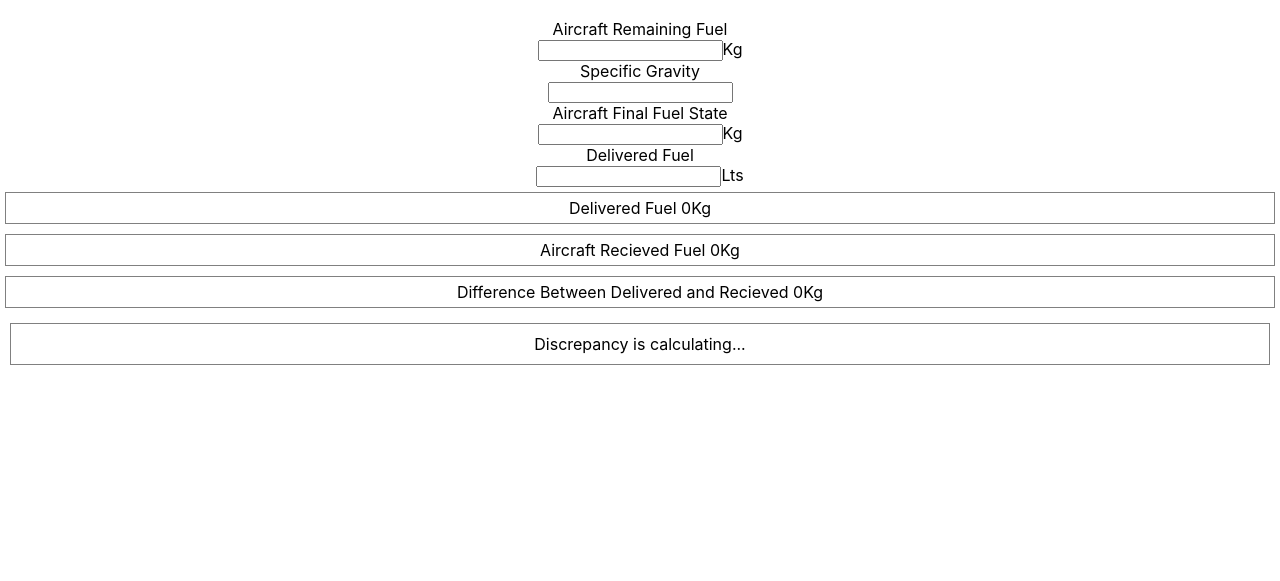
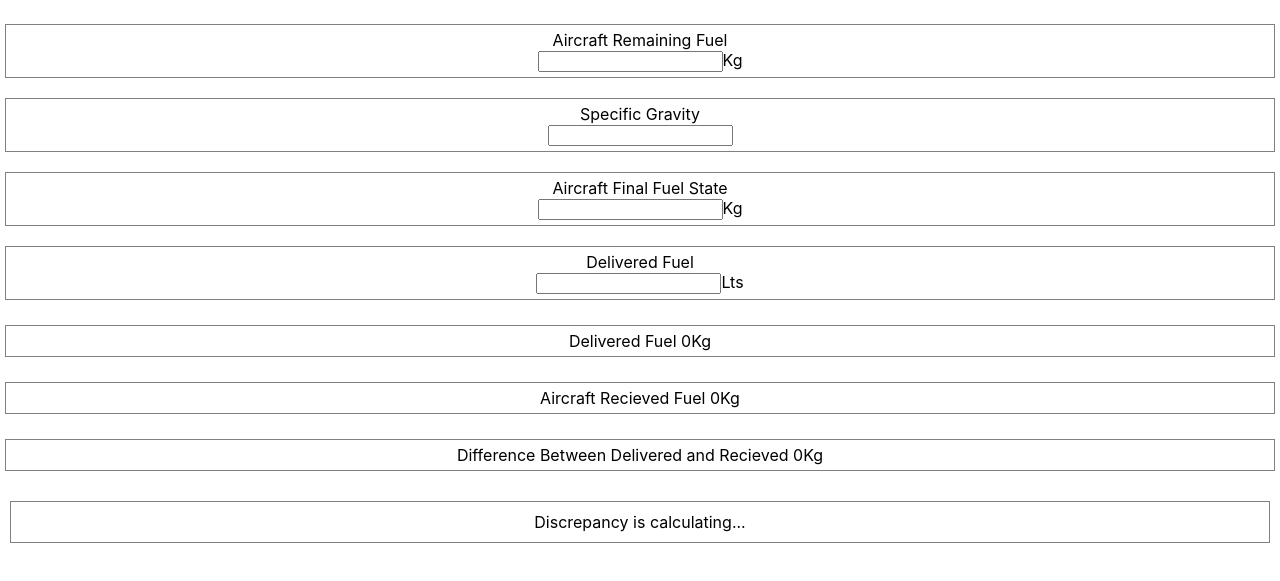
Before and after one commit to kasworld-aero/fuel-clc, a React app in the folder fuel-calculator/: page / in a window 1280 px wide. Shown: the part 63-644 px from the top of the page. Built offline with nearby package versions, Linux system fonts and the light colour scheme.

Commit message:
Edited styling and addition to fuel calcs

```diff
--- a/fuel-calculator/src/components/Discrepancy.css
+++ b/fuel-calculator/src/components/Discrepancy.css
@@ -6,7 +6,7 @@
 .results {
     border: 1px solid grey;
     padding: 5px;
-    margin: 5px;
+  margin: 5px 5px 20px 5px;
 }
 
 .disc-calc {
--- a/fuel-calculator/src/components/Discrepancy.js
+++ b/fuel-calculator/src/components/Discrepancy.js
@@ -1,5 +1,5 @@
 /**
- * todo need to cofirm with Chris what calcualation they use then apply
+ * todo sort out styling, include media queries.
  */
 import React from 'react';
 import './Discrepancy.css'
--- a/fuel-calculator/src/containers/App.css
+++ b/fuel-calculator/src/containers/App.css
@@ -1,5 +1,15 @@
+/**
+ * todo Brake screen down into fractions in columns to add more reactive UI
+*/
+
 .App {
   display: flex;
   flex-direction: column;
   text-align: center;
 }
+
+.input-box {
+  border: 1px solid grey;
+  padding: 5px;
+  margin: 5px 5px 20px 5px;
+}
--- a/fuel-calculator/src/containers/App.js
+++ b/fuel-calculator/src/containers/App.js
@@ -19,23 +19,35 @@ function App() {
     <div className="App">
       <h1>Engineering Fuel Calculator</h1>
       <form>
-        Aircraft Remaining Fuel<br /> <input
+        <div className='input-box'>
+          <label>Aircraft Remaining Fuel<br /></label>
+          <input
             type='text'
             value={remainingFuel}
             onChange={e => setRemainingFuel(e.target.value)}
-        />Kg<br />
-        Specific Gravity<br /> <input
+          />Kg
+        </div>
+        <div className='input-box'>
+          <label>Specific Gravity<br /></label>
+          <input
             type='text'
             value={specificGravity}
-          onChange={e => setSpecificGravity(e.target.value)} /><br />
-        Aircraft Final Fuel State<br /><input
+            onChange={e => setSpecificGravity(e.target.value)} />
+        </div>
+        <div className='input-box'>
+          <label>Aircraft Final Fuel State<br /></label>
+          <input
             type='text'
             value={finalFuelState}
-          onChange={e => setFinalFuelState(e.target.value)} />Kg<br />
-        Delivered Fuel<br /><input
+            onChange={e => setFinalFuelState(e.target.value)} />Kg
+        </div>
+        <div className='input-box'>
+          <label>Delivered Fuel<br /></label>
+          <input
             type='text'
             value={deliveredFuel}
-          onChange={e => setDeliveredFuel(e.target.value)} />Lts<br />
+            onChange={e => setDeliveredFuel(e.target.value)} />Lts
+        </div>
       </form>
       <Discrepancy
         remainingFuel={remainingFuel}
```
Also changed, not shown: 1 other file. Lines whose indentation alone changed are shown as unchanged.
